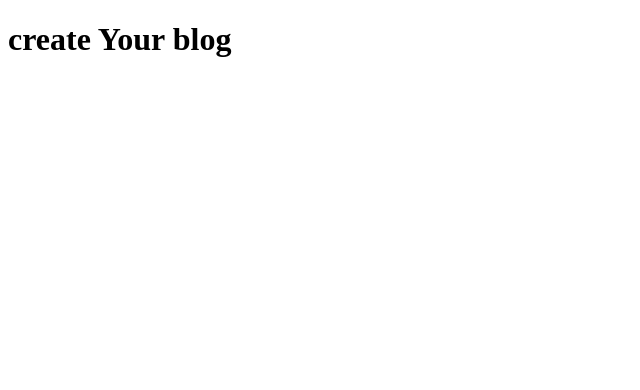
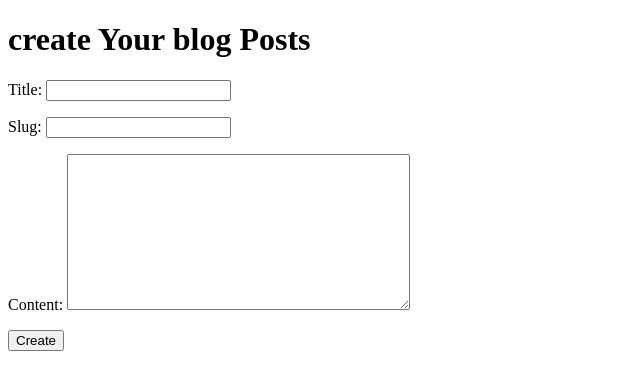
Before and after one commit to Majid-Aghamohammad/Try_Django_coding, a Django app: page /blog/new/ in a window 1280 px wide. Shown: the top 390 px of the page, without its empty margins (0-640 px from the left). Run offline with Django 3.2, Linux system fonts and the light colour scheme.

Commit message:
end of 2:30

```diff
--- a/try_django/blog/Create_Form.py
+++ b/try_django/blog/Create_Form.py
@@ -0,0 +1,8 @@
+from django import forms
+from .models import BlogPost
+
+
+class CreateForm(forms.ModelForm):
+    class Meta:
+        model = BlogPost
+        fields = ['title', 'slug', 'content']
--- a/try_django/blog/templates/blog_post_create.html
+++ b/try_django/blog/templates/blog_post_create.html
@@ -6,6 +6,10 @@
     <title>Document</title>
   </head>
   <body>
-    <h1>create Your blog</h1>
+    <h1>create Your blog Posts</h1>
+    <form method="POST" action=".">
+      {% csrf_token %} {{ form.as_p }}
+      <button type="submit">Create</button>
+    </form>
   </body>
 </html>
--- a/try_django/blog/views.py
+++ b/try_django/blog/views.py
@@ -1,6 +1,7 @@
 from django.shortcuts import render
 from django.shortcuts import get_object_or_404
 from .models import BlogPost
+from .Create_Form import CreateForm
 # Create your views here.
 
 
@@ -13,8 +14,12 @@ from .models import BlogPost
 
 
 def blog_post_create_view(request):
+    form = CreateForm(request.POST or None)
+    if form.is_valid():
+        print(form.cleaned_data)
+        form.save()
     template_name = 'blog_post_create.html'
-    context =  {'from' : None } #create_form
+    context =  {'form' : form }
     return render(request, template_name, context)
 
 
```
Also changed, not shown: try_django/db.sqlite3.
